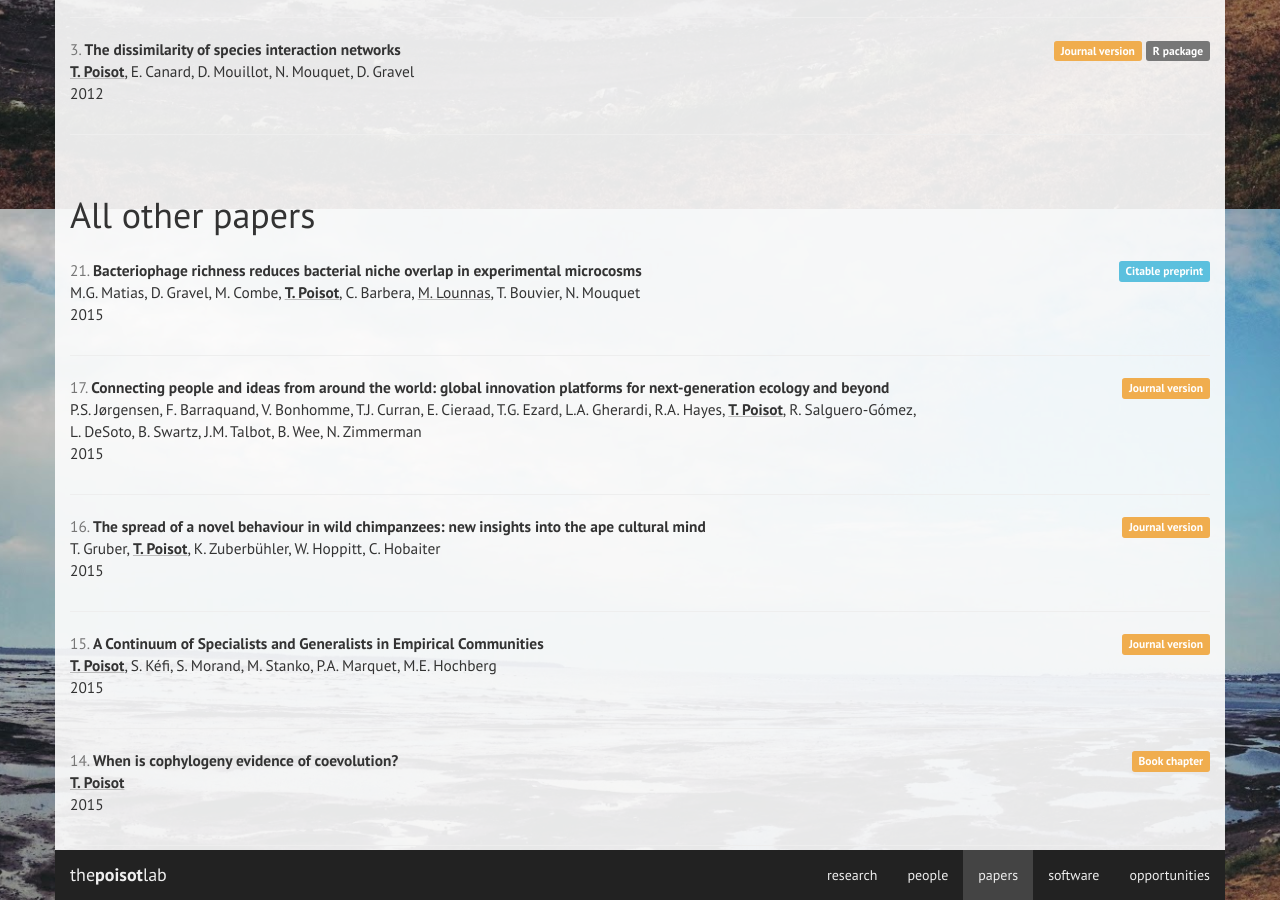
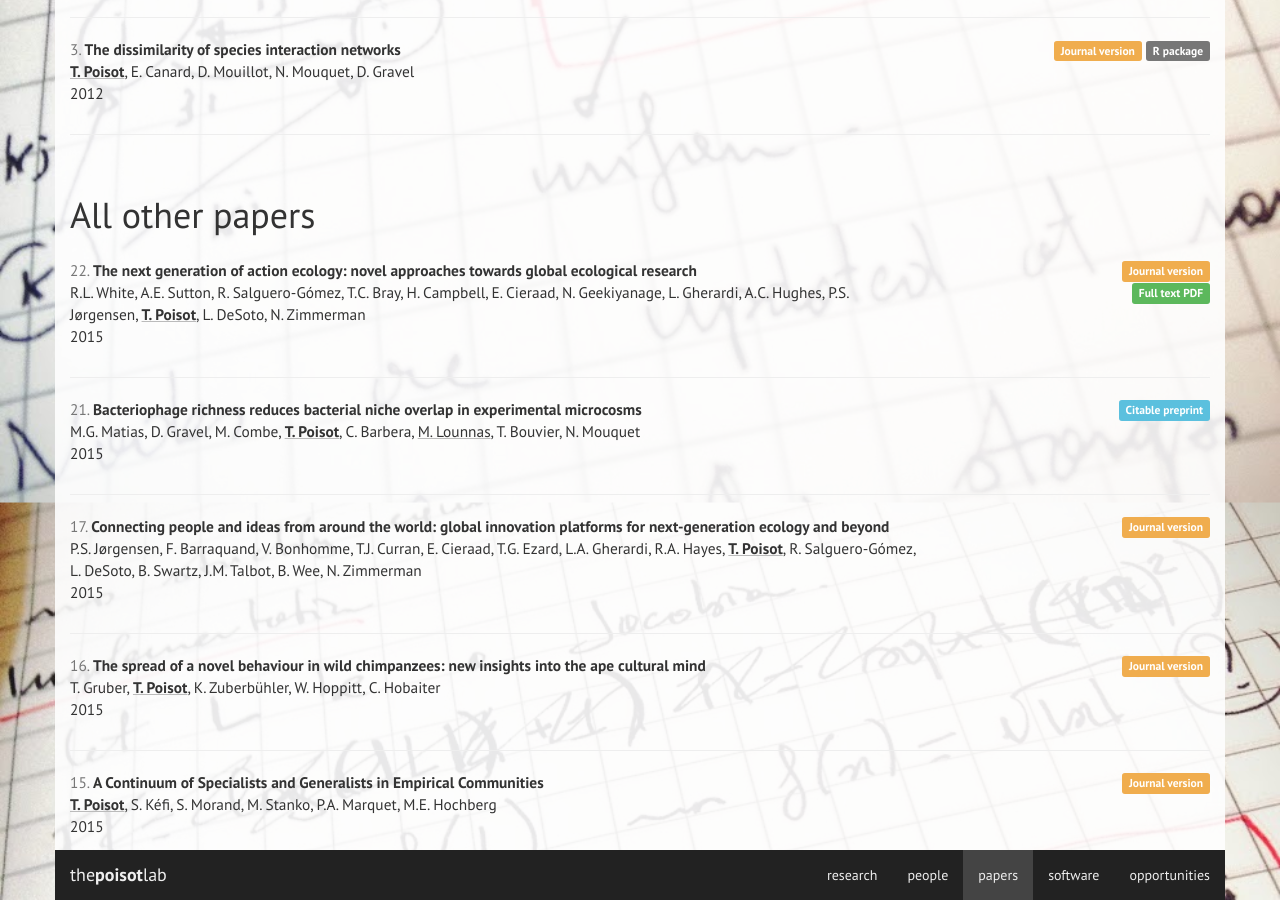
Before and after one commit to evadelmas/poisotlab.github.io, a Jekyll site: the page built from papers.md, in a window 1280 px wide and 900 px high, scrolled down 691 px. Built offline with Jekyll 4.4.1, drawn with Linux system fonts in a browser that asks for light colours; nearby versions of some CDN libraries; some web fonts are replaced; a script that is not in the unit is left out.

Commit message:
Action ecology paper

```diff
--- a/_data/papers.yml
+++ b/_data/papers.yml
@@ -1,3 +1,27 @@
+- title: "The next generation of action ecology: novel approaches towards global ecological research"
+  key: innge2015action
+  authors:
+    - name: R.L. White
+    - name: A.E. Sutton
+    - name: R. Salguero-Gómez
+    - name: T.C. Bray
+    - name: H. Campbell
+    - name: E. Cieraad
+    - name: N. Geekiyanage
+    - name: L. Gherardi
+    - name: A.C. Hughes
+    - name: P.S. Jørgensen
+    - name: T. Poisot
+      type: pi
+    - name: L. DeSoto
+    - name: N. Zimmerman
+  date: 2015
+  labels:
+    - type: published
+      doi: 10.1890/ES14-00485.1
+      in: Ecosphere
+    - type: pdf
+      pdf: innge2015action.pdf
 - title: "Bacteriophage richness reduces bacterial niche overlap in experimental microcosms"
   key: matias15bacterio
   authors:
--- a/_includes/header.html
+++ b/_includes/header.html
@@ -22,6 +22,6 @@
 <script src="//cdnjs.cloudflare.com/ajax/libs/less.js/2.3.1/less.min.js"></script>
 
 <script>
-var images = ['1.jpg','2.jpg','3.jpg','4.jpg','5.jpg','6.jpg', '7.jpg'];
+var images = ['1.jpg','2.jpg','3.jpg','4.jpg','5.jpg','6.jpg', '7.jpg', '8.jpg'];
 $('html').css({'background-image': 'url(/resources/bg/' + images[Math.floor(Math.random() *      images.length)] + ')'});
 </script>
```
Also changed, not shown: _posts/2015-08-17-action-ecology.md (added, +10 -0 lines), tim.md (+8 -0 lines), resources/bg/8.jpg (added), 1 other file.
